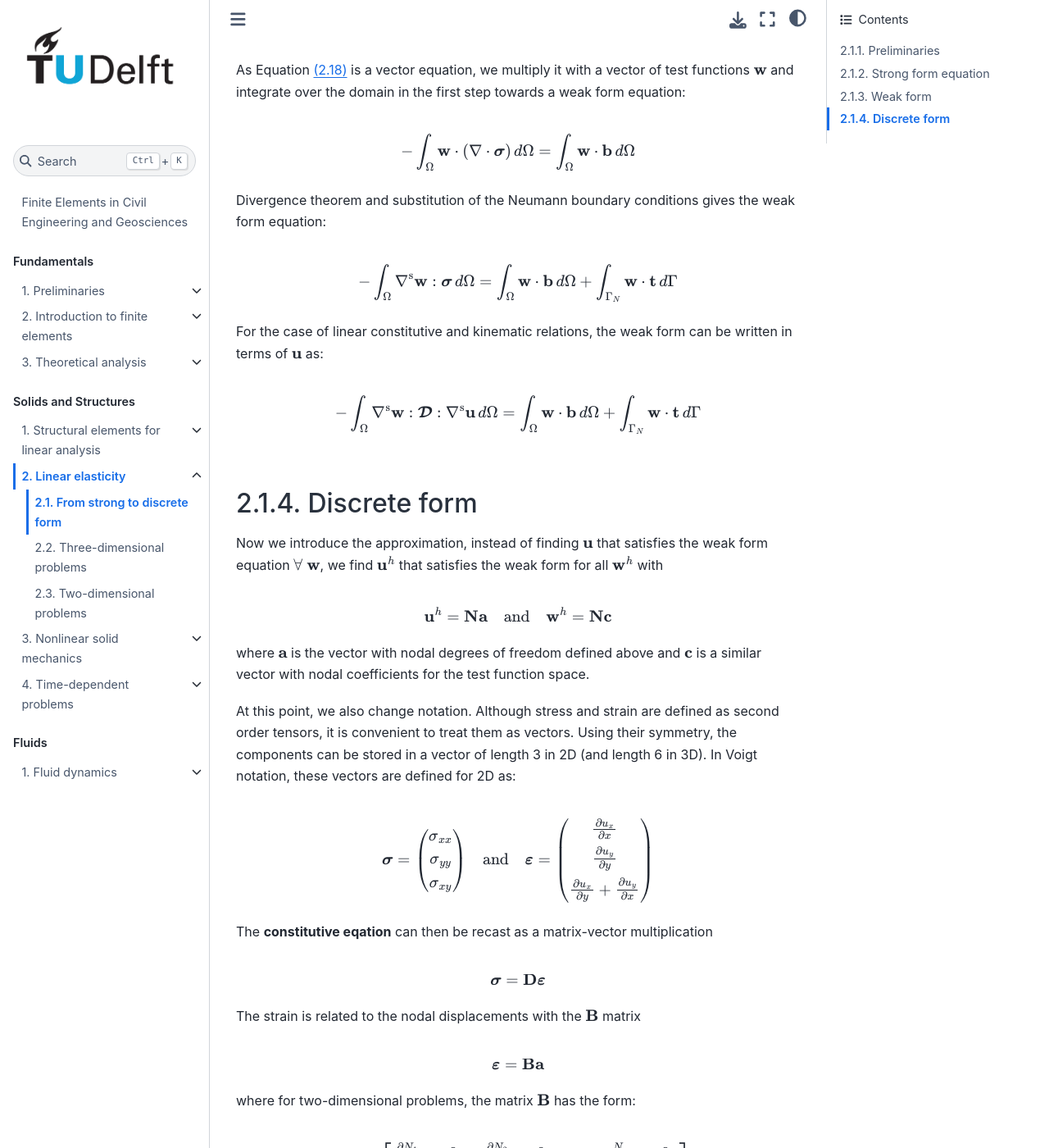
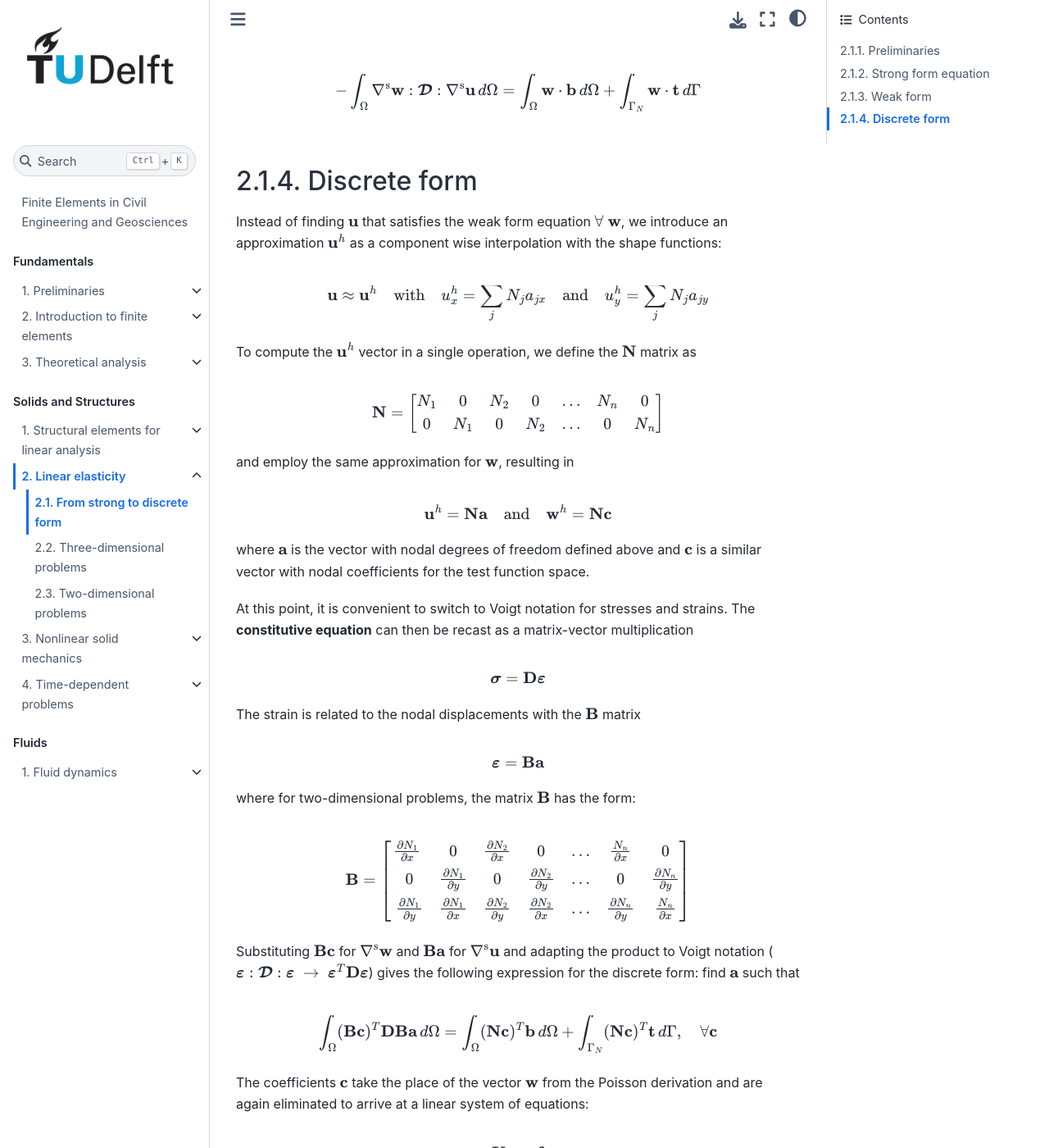
Before and after one commit to TeachBooks/mirror_computational_modelling, a Jupyter Book: the page built from book/continuum_linear/derivation.md, in a window 1280 px wide and 1400 px high, scrolled down 2644 px. Shown: the whole window at 82% size. Built offline with Jupyter Book 1.0.4 settings and Sphinx 7.4.7 and the Sphinx Book theme 1.1.4, drawn with Linux system fonts in a browser that asks for light colours; pages that are not in the unit, such as notebooks, are missing from menus; some of the changed text lies outside the part shown.

Commit message:
derivation page tweaks, better alignment with continuum mechanics page

````diff
--- a/book/continuum_linear/derivation.md
+++ b/book/continuum_linear/derivation.md
@@ -14,15 +14,15 @@
 $\newcommand{\bK}{\mathbf{K}}$
 $\newcommand{\pder}[2]{\frac{\partial #1}{\partial #2}}$
 $\newcommand{\iD}{\boldsymbol{\mathcal{D}}}$
+$\newcommand{\myMat}[1]{\left[ \begin{matrix} #1 \end{matrix} \right]}$
 
 # From strong to discrete form
 
 In this chapter, we will introduce finite element formulations for higher order problems. You have already seen 2D frame formulations, but there still the elements themselves were one-dimensional in nature. Now, we will focus on solid mechanics problems where the solution is a field in 2D (or 3D) space. This implies the elements and shape functions need to be different (e.g. triangular, quadrilateral, tetrahedral).
 
-
 ## Preliminaries
 
-We have already shown the finite element derivation for the [Poisson equation in 2D](../introduction/poisson2d.md). The most essential difference between the 2D Poisson equation and 2D continuum elasticity is that in elasticity, the unknown field is a vector field. When solving for displacements in 2D, there are 2 unknowns at every point $(x,y)$ in the domain: $u_x(x,y)$ and $u_y(x,y)$, unlike when solving for instance for temperature with the Poisson equation, where there is only one unknown at every point, i.e. a scalar fild. Above, we have used $\bu$ for the degree of freedom vector, distinct from the scalar $u$ that was the unknown field. Now the unknown field is already a vector, so we keep the symbol $\bu$ for the displacement field
+We have already shown the finite element derivation for the [Poisson equation in 2D](../introduction/poisson2d.md). The most essential difference between the 2D Poisson equation and 2D continuum elasticity is that in elasticity, the unknown field is a vector field. When solving for displacements in 2D, there are 2 unknowns at every point $(x,y)$ in the domain: $u_x(x,y)$ and $u_y(x,y)$, unlike when solving for instance for temperature with the Poisson equation, where there is only one unknown at every point, i.e. a scalar field. Above, we have used $\bu$ for the degree of freedom vector, distinct from the scalar $u$ that was the unknown field. Now the unknown field is already a vector, so we keep the symbol $\bu$ for the displacement field
 
 $$
 \bu \equiv \begin{pmatrix} u_x \\ u_y \end{pmatrix}
@@ -36,30 +36,11 @@
 
 where $a_{ij}$ is the displacement at node $i$ in direction $j$.
 
-The approximation of the vector field $\bu$ is a component wise interpolation with the shape functions:
-
-$$
-\bu \approx \bu^h \quad\text{with}\quad u^h_x = \sum_j N_j a_{jx} \quad \text{and}\quad  u^h_y = \sum_j N_j a_{jy}
-$$
-
-To compute the $\bu^h$ vector in a single operation, we define the $\bN$ matrix as
-
-$$
-\textbf{N} = \begin{bmatrix}
-N_1  & 0 & N_2 &  0 &... & N_{n} & 0 \\
-0 &  N_1 & 0 & N_2 & ...& 0 &  N_{n} \end{bmatrix}
-$$
-
-resulting in
-
-$$
-\bu^h = \mathbf{Na}
-$$
 
 
 ## Strong form equation
 
-The **equilibrium equation** in a continuum can be written as
+We have reached a strong form for the equilibrium equation in the {doc}`previous page<continuum_mechanics>`. Here we can briefly reitarate that result:
 
 $$
 \nabla\cdot\bsig + \bb = \boldsymbol{0}
@@ -113,7 +94,21 @@
 
 ## Discrete form
 
-Now we introduce the approximation, instead of finding $\bu$ that satisfies the weak form equation $\forall\ \bw$, we find $\bu^h$ that satisfies the weak form for all $\bw^h$ with
+Instead of finding $\bu$ that satisfies the weak form equation $\forall\ \bw$, we introduce an approximation $\bu^h$ as a component wise interpolation with the shape functions:
+
+$$
+\bu \approx \bu^h \quad\text{with}\quad u^h_x = \sum_j N_j a_{jx} \quad \text{and}\quad  u^h_y = \sum_j N_j a_{jy}
+$$
+
+To compute the $\bu^h$ vector in a single operation, we define the $\bN$ matrix as
+
+$$
+\textbf{N} = \begin{bmatrix}
+N_1  & 0 & N_2 &  0 &... & N_{n} & 0 \\
+0 &  N_1 & 0 & N_2 & ...& 0 &  N_{n} \end{bmatrix}
+$$
+
+and employ the same approximation for $\bw$, resulting in
 
 $$
 \bu^h = \bN\ba \quad \text{and} \quad \bw^h = \bN\bc
@@ -121,15 +116,7 @@
 
 where $\ba$ is the vector with nodal degrees of freedom defined above and $\bc$ is a similar vector with nodal coefficients for the test function space.
 
-At this point, we also change notation. Although stress and strain are defined as second order tensors, it is convenient to treat them as vectors. Using their symmetry, the components can be stored in a vector of length 3 in 2D (and length 6 in 3D). In Voigt notation, these vectors are defined for 2D as:
-
-$$
-\bsig = \begin{pmatrix} \sigma_{xx} \\ \sigma_{yy} \\ \sigma_{xy} \end{pmatrix}
-\quad\text{and}\quad
-\beps = \begin{pmatrix} \pder{u_x}{x} \\ \pder{u_y}{y} \\ \pder{u_x}{y} + \pder{u_y}{x} \end{pmatrix}
-$$
-
-The **constitutive eqation** can then be recast as a matrix-vector multiplication
+At this point, it is convenient to switch to Voigt notation for stresses and strains. The **constitutive equation** can then be recast as a matrix-vector multiplication
 
 $$
 \bsig = \bD\beps
@@ -179,10 +166,22 @@
 
 
 ```{admonition} Continuum elasticity in 3D
-Again, the derivation in 3D is exactly the same as in 2D. The $\ba$-vector now has the length of three times the number of nodes. The $3\times3$ strain tensor is in Voigt notation made into a vector as
+Again, the derivation in 3D is exactly the same as in 2D. The $\ba$-vector now has the length of three times the number of nodes and $\bN$ changes accordingly:
 
 $$
-\beps = \begin{pmatrix} \varepsilon_{xx} & \varepsilon_{yy} & \varepsilon_{zz} & \varepsilon_{xy} & \varepsilon_{yz} & \varepsilon_{zx} \end{pmatrix}^T
+\ba \equiv \begin{pmatrix} a_{1x} \\ a_{1y} \\ a_{1z} \\ a_{2x} \\ a_{2y} \\ a_{2z} \\ \vdots \\ a_{nx} \\ a_{ny} \\ a_{nz} \end{pmatrix}
+\quad
+\bN = \myMat{
+N_1 & 0   & 0   & N_2 & 0   & 0   & ... & N_n & 0   & 0\\
+0   & N_1 & 0   & 0   & N_2 & 0   & ... & 0   & N_n & 0\\
+0   & 0   & N_1 & 0   & 0   & N_2 & ... & 0   & 0   & N_n\\
+}
+$$
+
+The $3\times3$ strain tensor is in Voigt notation made into a vector as
+
+$$
+\beps = \begin{pmatrix} \varepsilon_{xx} & \varepsilon_{yy} & \varepsilon_{zz} & \gamma_{xy} & \gamma_{yz} & \gamma_{zx} \end{pmatrix}^T
 $$
 
 Consequently, the $\bB$-matrix becomes
````
